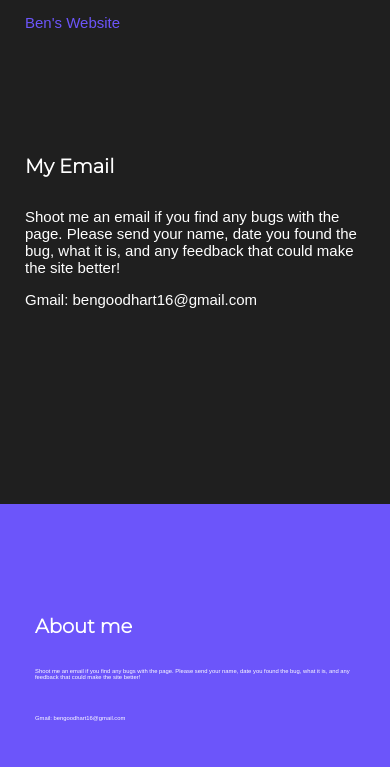
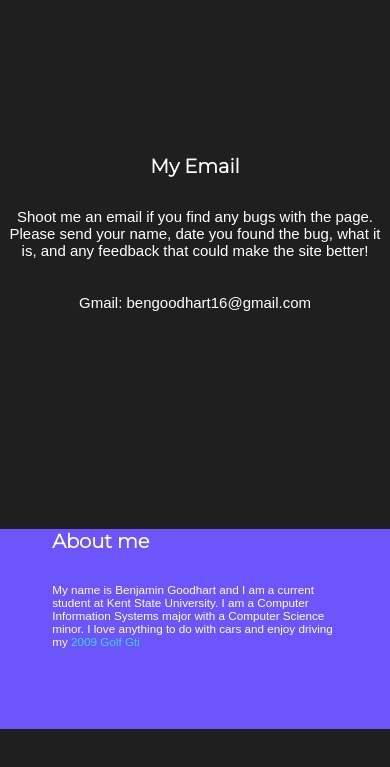
Before and after one commit to Bgoodhart16/Bgoodhart, a plain HTML site: page JokeWebsite/index.html in a window 390 px wide. Shown: the part 1205-1972 px from the top of the page. After the commit the page ends 1934 px from the top, so only its background shows below. Drawn offline with Linux system fonts and the light colour scheme; a web font is replaced by a local one.

Commit message:
adding the updates

```diff
--- a/JokeWebsite/index.html
+++ b/JokeWebsite/index.html
@@ -28,6 +28,7 @@
 
     <div id="contentWindow">
         <div id = "mainPage">
+            <div id = "mainPageContent">
                 <div id = "wrapper">
                     <button id="loadJoke">Give me the funny</button><br>
                 </div>
@@ -45,6 +46,7 @@
                 <div id="wrapper">
                     <div id="error">
                     </div><br>
+                </div>
             </div>
         </div>
 
@@ -78,20 +80,21 @@
             <p>Gmail: bengoodhart16@gmail.com</p>
 
         </div>
-
+    </div>
 
 
         <div id = "about">
             <h2>About me</h2>
 
-            <p>Shoot me an email if you find any bugs with the page. Please send
-                your name, date you found the bug, what it is, and any feedback that
-                could make the site better!
+            <p>My name is Benjamin Goodhart and I am a current student at Kent State
+                University. I am a Computer Information Systems major with a Computer
+                Science minor. I love anything to do with cars and enjoy driving my
+                <a href = "https://en.wikipedia.org/wiki/Volkswagen_Golf_Mk5#GTI"> 2009 Golf Gti</a>
             </p>
-            <p>Gmail: bengoodhart16@gmail.com</p>
+
 
         </div>
-    </div>
+
 
 
 
--- a/JokeWebsite/style.css
+++ b/JokeWebsite/style.css
@@ -91,8 +91,8 @@ button {
 
 button:hover {
     background-color: #f6ebf4;
-    color: #023b59;
-    border: 2px solid #023b59;
+    color: #6C55FA;
+    border: 2px solid #6C55FA;
 
 }
 
@@ -106,9 +106,12 @@ button:hover {
     align-items: center;
     text-align: center;
     justify-content: center;
-    padding: 2rem;
-    font-size: 30px;
+    padding: 1rem 2rem;
     font-size: 3.5vw;
+}
+
+#mainPageContent {
+    padding: 11rem 0rem;
 }
 
 #contentWindow {
@@ -127,9 +130,9 @@ button:hover {
     color: #f6ebf4;
 }
 
-#code, #email, #about {
+#code, #email {
     color: white;
-    text-align: left;
+    text-align: center;
     margin-top: 50px;
     margin-bottom: 0px;
     height: 400px;
@@ -138,8 +141,9 @@ button:hover {
 
 #about {
     background-color: #6C55FA;
-
     padding: 35px;
+    padding-bottom: 90px;
+    height: 600px;
 }
 
 #code a {
@@ -156,8 +160,34 @@ button:hover {
     color: #6C55FA;
 }
 
-#email, #about p {
+#about a {
+    color: #36D9D6;
+}
+
+
+#code, #email p {
     margin-bottom: 35px;
+
+}
+
+#about {
+    color: white;
+    text-align: left;
+    margin-bottom: 0px;
+    height: 400px;
+    font-size: 1.5vw;
+}
+
+#about p {
+    background-color: #6C55FA;
+    padding: 0px;
+    padding-left: 8%;
+    padding-right: 8%;
+}
+
+#about h2 {
+    padding-left: 8%;
+    padding-right: 8%;
 }
 
 
@@ -211,7 +241,6 @@ button:hover {
         color: #f6ebf4;
     }
 
-
     ul {
         color: #f6ebf4;
         font-family: 'Montserrat', sans-serif;
@@ -248,8 +277,17 @@ button:hover {
 
     #code, #email {
         color: white;
+        text-align: center;
+        height: 300px;
+        font-size: 4vw;
+
+    }
+
+    #about {
+        color: white;
         text-align: left;
-        height: 300px;
+        height: 200px;
+        padding-top: 35px;
         font-size: 4vw;
         padding: 0px 25px;
     }
@@ -263,6 +301,12 @@ button:hover {
         font-size: 15px;
     }
 
-
+    #about p {
+        background-color: #6C55FA;
+        padding: 0px;
+        font-size: 3vw;
+        padding-left: 8%;
+        padding-right: 8%;
+    }
 
 }
```
Lines whose indentation alone changed are shown as unchanged.
